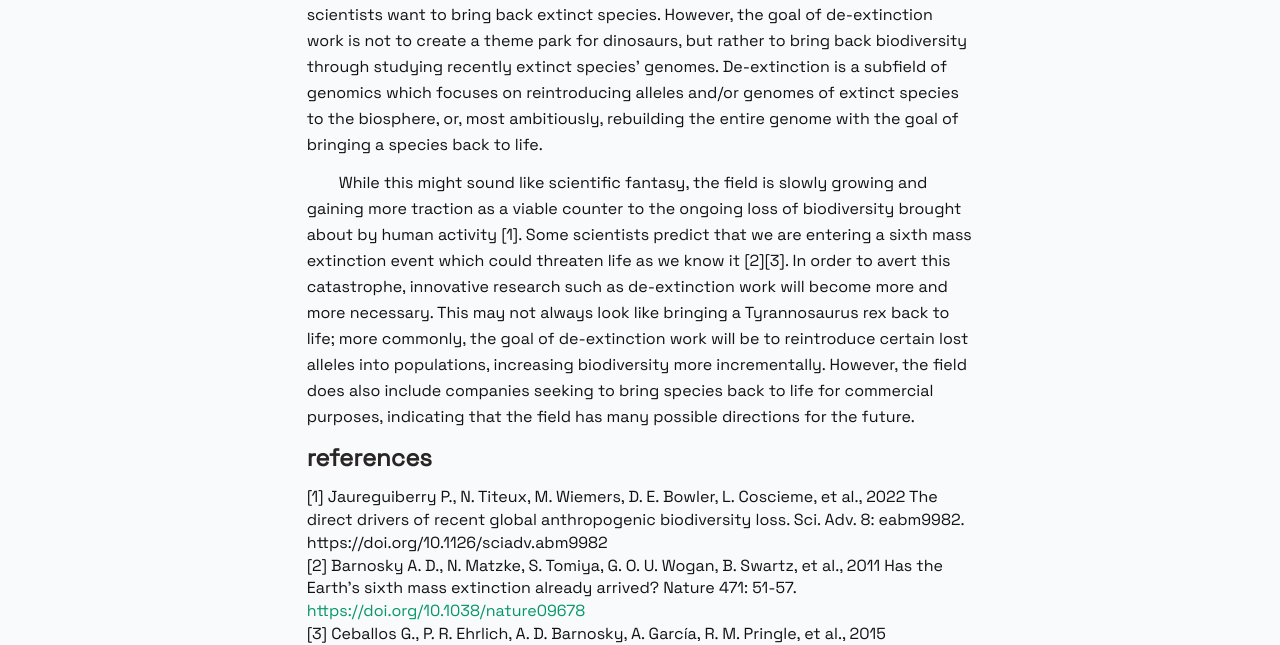
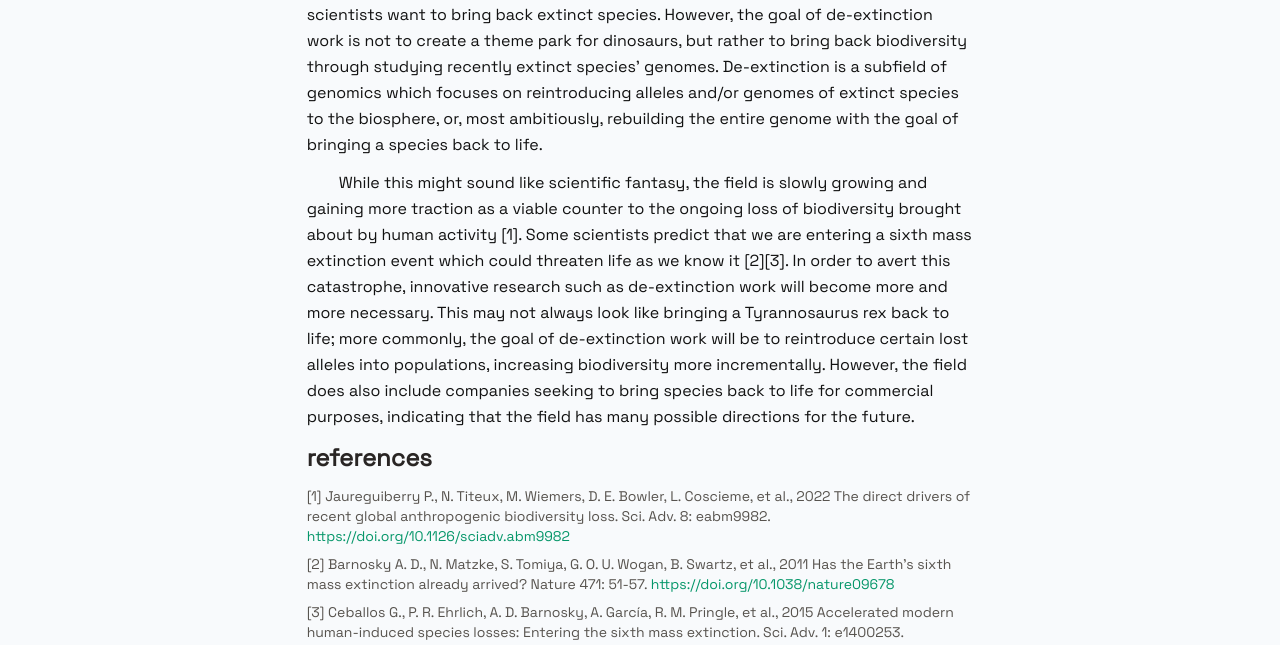
Before and after one commit to drew-beamer/bio309-final, a website: page about.html in a window 1280 px wide. Shown: the part 160-805 px from the top of the page. Drawn offline with Linux system fonts and the light colour scheme.

Commit message:
reference formatting

```diff
--- a/about.html
+++ b/about.html
@@ -57,16 +57,16 @@
         <section class="space-y-3 my-3">
             <h2>references</h2>
             <ol>
-                <li>[1] Jaureguiberry P., N. Titeux, M. Wiemers, D. E. Bowler, L. Coscieme, et al., 2022 The direct
+                <li class="reference">[1] Jaureguiberry P., N. Titeux, M. Wiemers, D. E. Bowler, L. Coscieme, et al., 2022 The direct
                     drivers of recent global anthropogenic biodiversity loss. Sci. Adv. 8: eabm9982.
                     <a target="_blank"
-                        href="https://doi.org/10.1126/sciadv.abm9982"></a>https://doi.org/10.1126/sciadv.abm9982
+                        href="https://doi.org/10.1126/sciadv.abm9982">https://doi.org/10.1126/sciadv.abm9982</a>
                 </li>
-                <li>[2] Barnosky A. D., N. Matzke, S. Tomiya, G. O. U. Wogan, B. Swartz, et al., 2011 Has the Earth's
+                <li class="reference">[2] Barnosky A. D., N. Matzke, S. Tomiya, G. O. U. Wogan, B. Swartz, et al., 2011 Has the Earth's
                     sixth mass extinction already arrived? Nature 471: 51-57. <a target="_blank"
                         href="https://doi.org/10.1038/nature09678">https://doi.org/10.1038/nature09678</a>
                 </li>
-                <li>[3] Ceballos G., P. R. Ehrlich, A. D. Barnosky, A. García, R. M. Pringle, et al., 2015 Accelerated
+                <li class="reference">[3] Ceballos G., P. R. Ehrlich, A. D. Barnosky, A. García, R. M. Pringle, et al., 2015 Accelerated
                     modern human-induced species losses: Entering the sixth mass extinction. Sci. Adv. 1: e1400253.
                     <a target="_blank"
                         href="https://doi.org/10.1126/sciadv.1400253">https://doi.org/10.1126/sciadv.1400253</a>
--- a/assets/css/globals.css
+++ b/assets/css/globals.css
@@ -71,6 +71,10 @@ a {
     @apply relative top-16;
 }
 
+.reference {
+    @apply text-stone-600 text-sm my-2;
+}
+
 section {
     @apply max-w-prose w-full mx-auto;
 }
```
Also changed, not shown: techniques.html (+1 -1 lines), dist/output.css.
